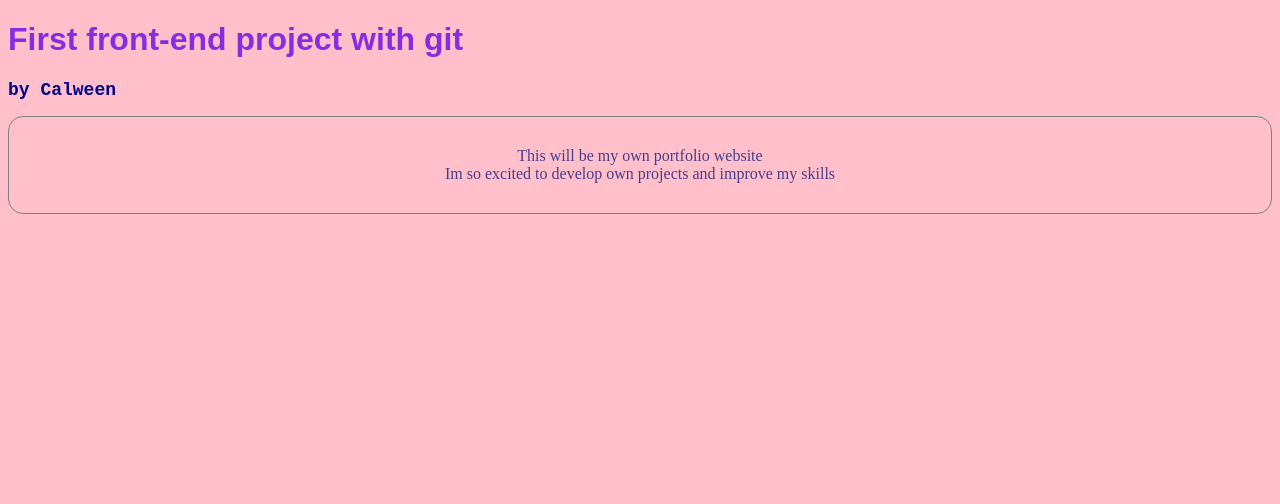
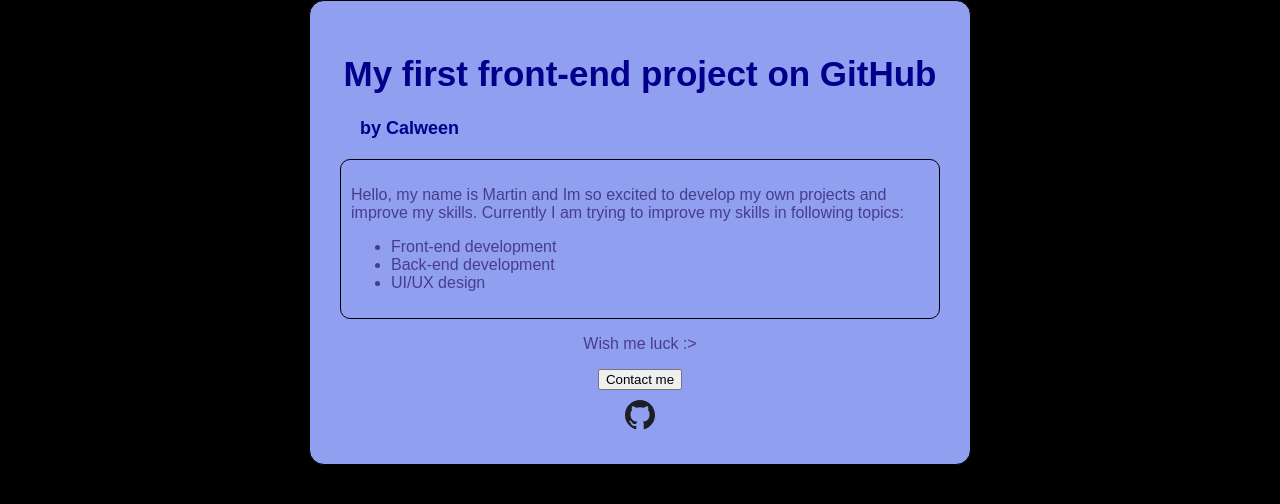
Before and after one commit to calween/TheOdinProject, a plain HTML site: page front_end/index.html in a window 1280 px wide. Drawn offline with Linux system fonts and the light colour scheme.

Commit message:
Redesign CSS

```diff
--- a/front_end/index.html
+++ b/front_end/index.html
@@ -1,9 +1,25 @@
 <!DOCTYPE html>
-<link rel="stylesheet" href="styles.css"
+<html lang="en">
 <head>
-    <h1>First front-end project with git</h1>
-    <h2>by Calween</h2>
+    <link rel="stylesheet" href="styles.css">
+    <meta charset="utf-8">
+    <title>My git test page</title>
 </head>
-    <body>
-        <p>This will be my own portfolio website <br> Im so excited to develop own projects and improve my skills</p>
-    </body>
+<body>
+    <main>
+        <h1>My first front-end project on GitHub</h1>
+        <h2>by Calween</h2>
+        <div class="container">
+        <p>Hello, my name is Martin and Im so excited to develop my own projects and improve my skills. Currently I am trying to improve my skills in following topics:</p>
+        <ul>
+            <li>Front-end development</li>
+            <li>Back-end development</li>
+            <li>UI/UX design</li>
+        </ul>
+        </div>
+        <p>Wish me luck :></p>
+        <a href="mailto:martinmesaros3@gmail.com"><button type="submit">Contact me</button></a><br>
+        <a href="https://github.com/martinmesaros"><img class="smaller-image" src="images/Octicons-mark-github.svg" alt="GitHub logo"></a>
+    </main>
+</body>
+</html>
--- a/front_end/styles.css
+++ b/front_end/styles.css
@@ -1,21 +1,38 @@
+html{
+    background-color: black;
+}
 h1 {
-    color: blueviolet;
-    font-family:Arial, Helvetica, sans-serif
+    color: darkblue;
+    font-family: Arial, Helvetica, sans-serif;
+    font-size: 35px;
 }
 h2 {
     color: darkblue;
-    font-family: 'Courier New', Courier, monospace;
-    margin-top: 10px;
+    font-family: Arial, Helvetica, sans-serif;
+    margin: 0 0 20px 20px;
     font-size: 18px;
+    text-align: left;
 }
 body{
-    background-color: pink;
-}
-p {
+    margin: 0 auto;
+    width: 600px;
+    background-color: rgb(145, 159, 241);
     color: darkslateblue;
     font-size: medium;
-    border: 1px solid grey;
+    font-family: Arial, Helvetica, sans-serif;
+    border: 1px solid black;
     border-radius: 15px;
     padding: 30px;
     text-align: center;
 }
+.smaller-image{
+    margin: auto;
+    margin-top: 10px;
+    width: 30px;
+}
+.container{
+    padding: 10px;
+    text-align: left;
+    border: 1px solid black;
+    border-radius: 10px;
+}
```
Also changed, not shown: front_end/images/Octicons-mark-github.svg (added).
